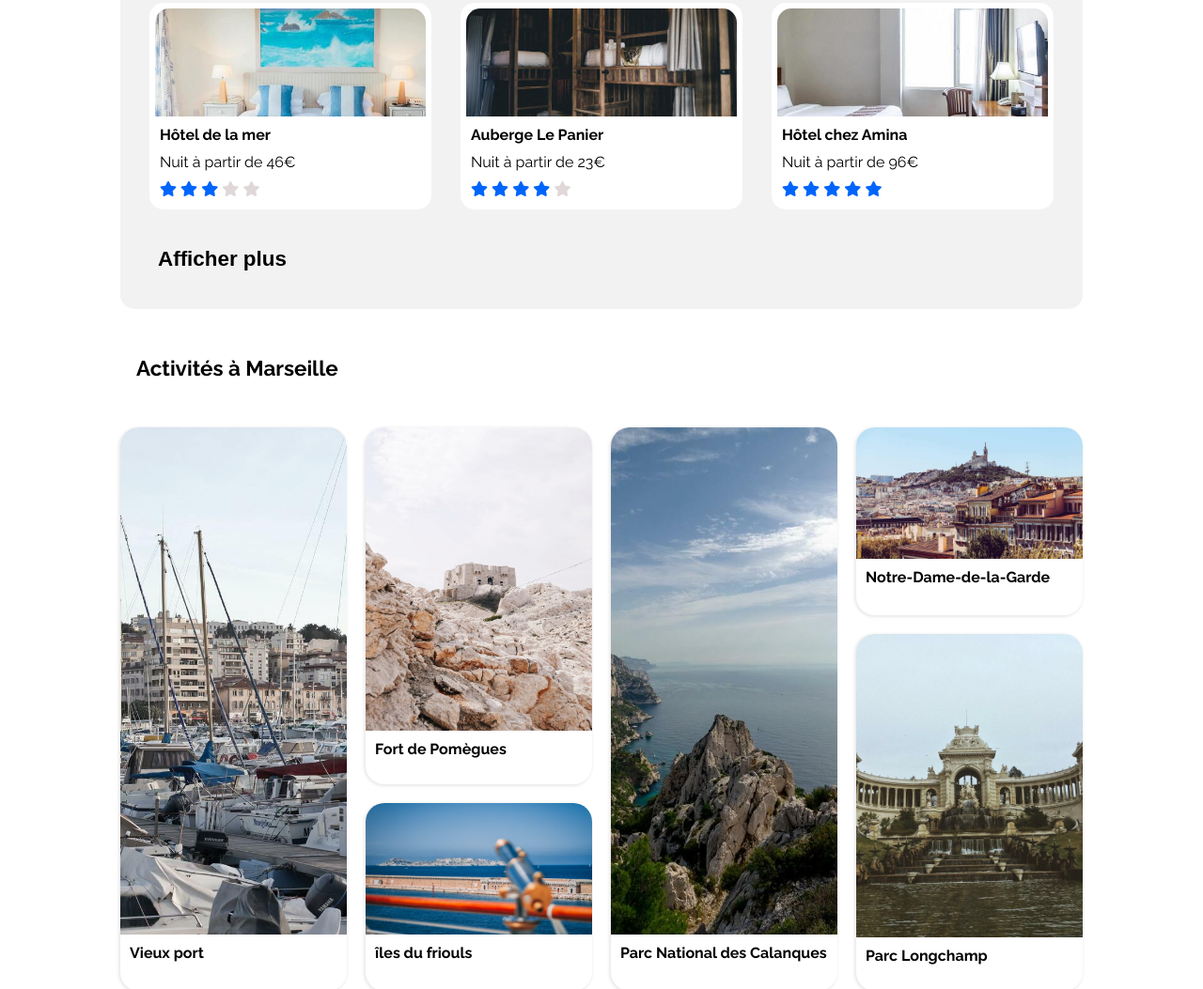
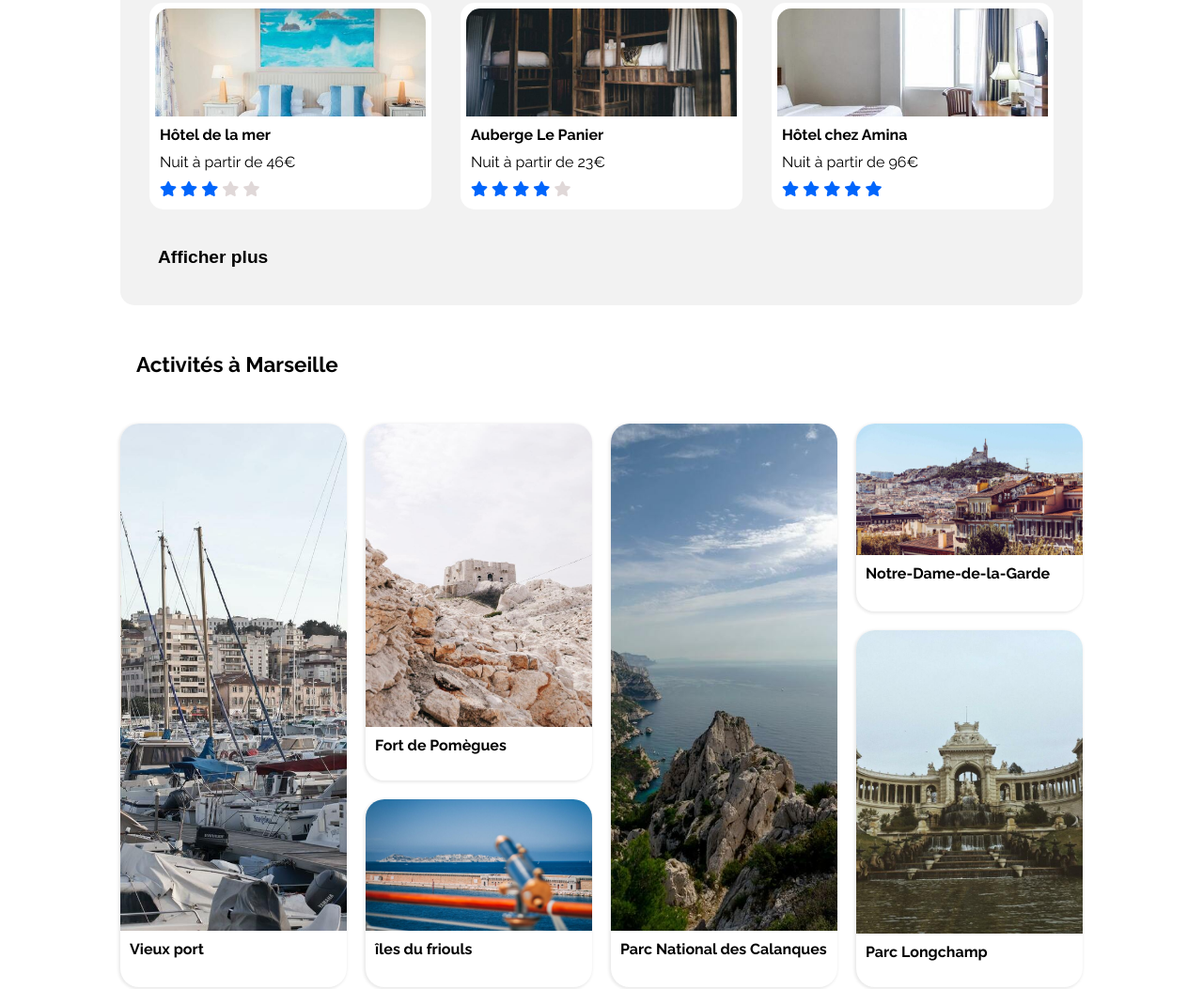
Before and after one commit to SelimBoughlam/SelimBoughlam_2_17072021, a plain HTML site: page index.html in a window 1280 px wide. Shown: the part 1009-2062 px from the top of the page at 94% size. Drawn offline with Linux system fonts and the light colour scheme.

Commit message:
modification de la taille bouton afficher plus

```diff
--- a/styles.css
+++ b/styles.css
@@ -80,7 +80,6 @@ ul li {
 .header_title {
   margin: 20px 0 10px 0;
 }
-
 
 /* Searchbox */
 
@@ -193,7 +192,7 @@ ul li {
   margin-top: 30px;
   padding: 6px;
 }
-.hotels_name:hover{
+.hotels_name:hover {
   transform: scale(1.01);
 }
 
@@ -217,7 +216,7 @@ ul li {
   padding-top: 20px;
 }
 .section_footer {
-  font-size: 1.4em;
+  font-size: 1.2em;
   font-weight: 600;
   padding: 10px;
   margin: 30px;
@@ -283,10 +282,9 @@ ul li {
   padding: 3px;
   border-radius: 15px 15px 15px 15px;
 }
-.popular:hover{
+.popular:hover {
   transform: scale(1.01);
 }
-
 
 .popular_container {
   display: flex;
@@ -327,13 +325,10 @@ ul li {
   box-shadow: -1px 1px 3px 1px rgb(50 50 50 / 10%);
   width: 100%;
   border-radius: 20px;
-
 }
-.card:hover{
+.card:hover {
   transform: scale(1.01);
 }
-
-
 
 .big_card {
   height: 600px;
```
